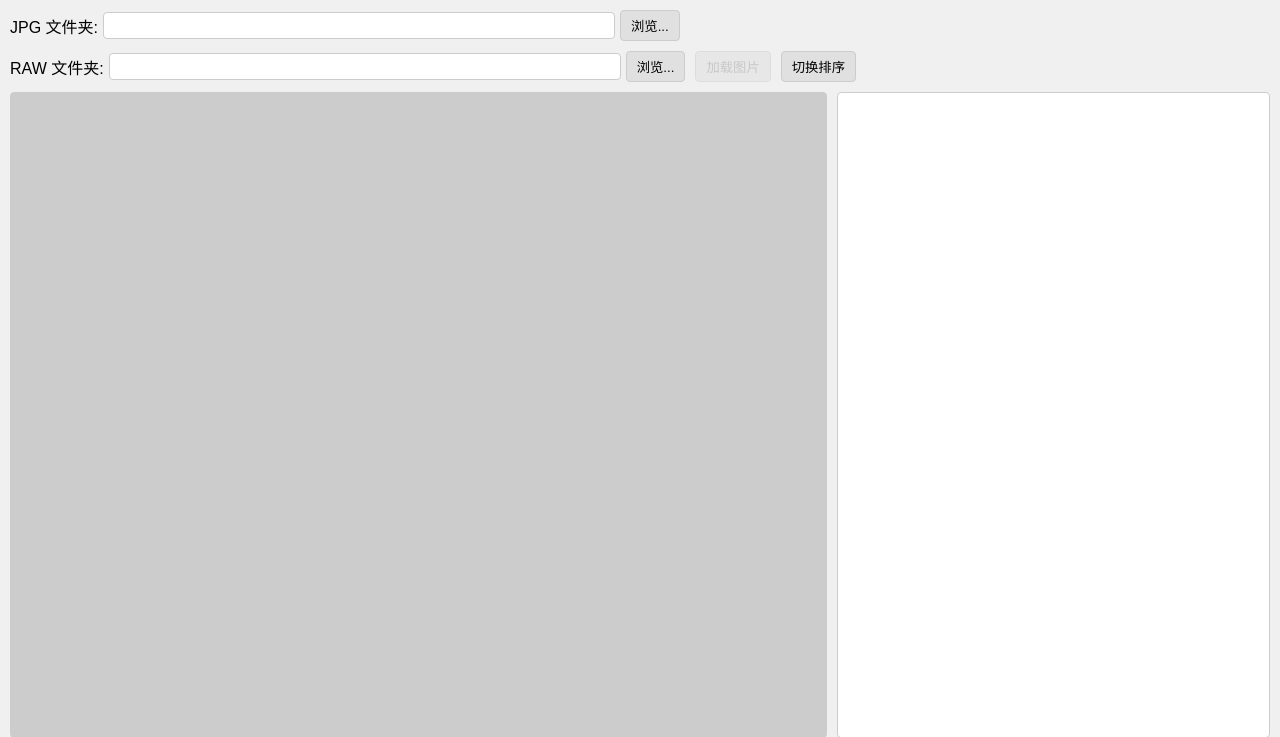
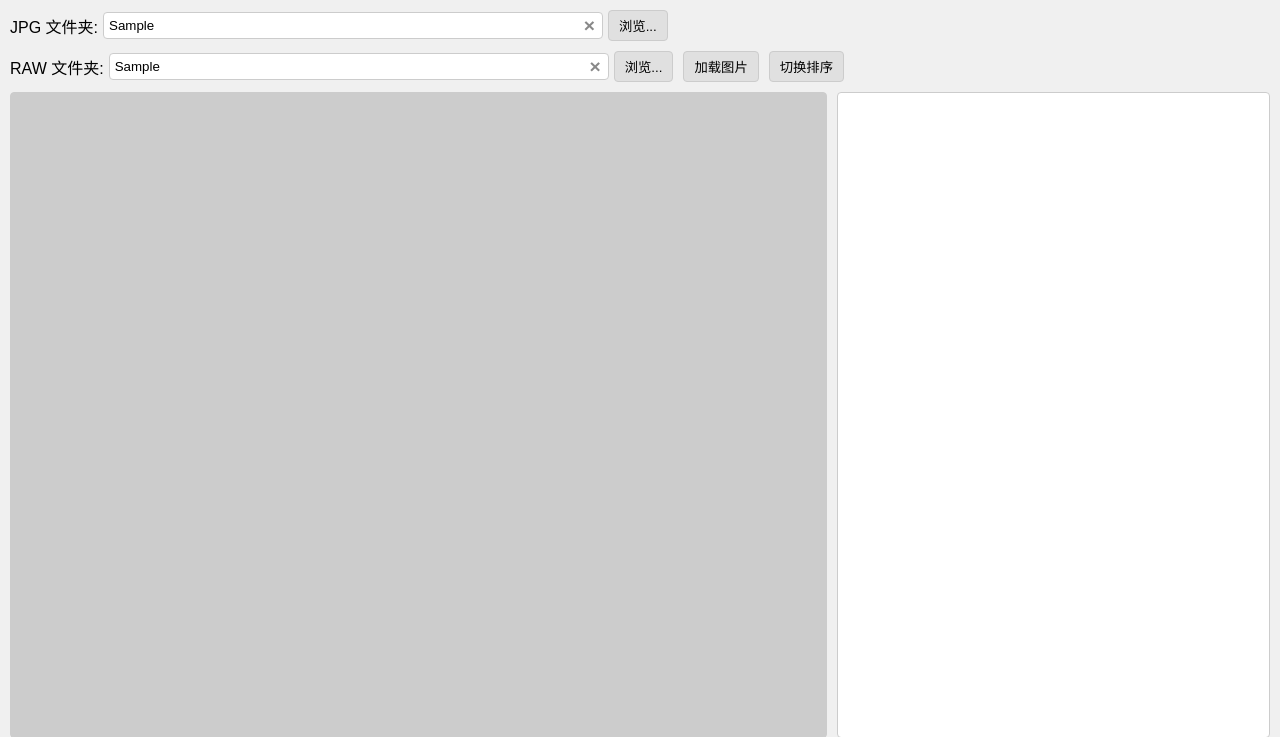
Before and after one commit to ID-VerNe/gallery-flask, a Flask app: template interface/templates/index.html in a window 1280 px wide. Shown: the top 737 px of the page. Run offline with Flask 2, Linux system fonts and the light colour scheme; the template is opened without the code that fills it: most values are stand-ins (such as "Sample title", 1, 10 or a date in 2020); some libraries are stand-ins or nearby versions.

Commit message:
自动载入上一次使用的文件夹路径

```diff
--- a/interface/api.py
+++ b/interface/api.py
@@ -28,7 +28,9 @@ app = Flask(__name__, template_folder=template_dir, static_folder=static_dir)
 @app.route('/')
 def index():
     logger.info("Serving index.html...")
-    return render_template('index.html')
+    default_jpg_folder = app_config.get('DEFAULT_JPG_FOLDER', '')
+    default_raw_folder = app_config.get('DEFAULT_RAW_FOLDER', '')
+    return render_template('index.html', default_jpg_folder=default_jpg_folder, default_raw_folder=default_raw_folder)
 
 
 @app.route('/api/select_folder', methods=['GET'])
--- a/interface/static/css/style.css
+++ b/interface/static/css/style.css
@@ -34,12 +34,35 @@ body {
     min-width: 80px; /* Ensure labels align */
 }
 
+.input-with-clear {
+    position: relative; /* Needed for positioning the clear button */
+    flex-grow: 1; /* Allow container to fill available space */
+    min-width: 500px; /* Minimum width for container */
+}
+
 .folder-path-input {
-    flex-grow: 1; /* Allow input to fill available space */
-    min-width: 500px; /* Minimum width for input */
+    width: 100%; /* Make input fill its container */
     padding: 5px;
+    padding-right: 25px; /* Make space for the clear button */
     border: 1px solid #ccc;
     border-radius: 4px;
+    box-sizing: border-box; /* Include padding and border in the element's total width and height */
+}
+
+.clear-input {
+    position: absolute;
+    right: 8px; /* Position from the right edge of the input */
+    top: 50%;
+    transform: translateY(-50%); /* Vertically center the button */
+    cursor: pointer;
+    color: #888; /* Grey color for the 'x' */
+    font-weight: bold;
+    font-size: 1.2em;
+    display: none; /* Initially hidden */
+}
+
+.clear-input:hover {
+    color: #555; /* Darker color on hover */
 }
 
 .top-controls button {
--- a/interface/static/js/actions.js
+++ b/interface/static/js/actions.js
@@ -301,19 +301,18 @@ export async function initialLoadAction() {
             appState.isLoaded = statusResponse.is_loaded;
             appState.current_image_metadata = statusResponse.current_image_metadata || {}; // 添加此行
 
-            const elements = ui.getElements();
-            if (elements.jpgFolderPathInput) elements.jpgFolderPathInput.value = appState.jpgFolder;
-            if (elements.rawFolderPathInput) elements.rawFolderPathInput.value = appState.rawFolder;
+            // Removed lines that were overwriting input field values
 
             ui.updateInfoLabel();
             ui.updateNavigationButtons();
 
-            if (appState.jpgFolder && appState.rawFolder) {
-                await loadFoldersAction();
-            } else {
-                ui.hideLoading();
-                ui.updateNavigationButtons();
-            }
+            // Check input field values directly for initial load
+            const elements = ui.getElements();
+            // Check input field values directly for initial load
+            // Removed automatic loadFoldersAction call
+
+            ui.hideLoading(); // Hide loading spinner after getting status
+            ui.updateNavigationButtons(); // Update button states based on initial state
 
         } else {
             const message = statusResponse && statusResponse.message ? `后端错误: ${statusResponse.message}` : '获取初始状态时发生未知错误。';
--- a/interface/static/js/elements.js
+++ b/interface/static/js/elements.js
@@ -10,6 +10,8 @@ export function initElements() {
         elements.rawFolderPathInput = document.getElementById('raw-folder-path');
         elements.browseJpgButton = document.getElementById('browse-jpg-button');
         elements.browseRawButton = document.getElementById('browse-raw-button');
+        elements.clearJpgPath = document.getElementById('clear-jpg-path');
+        elements.clearRawPath = document.getElementById('clear-raw-path');
         elements.browseJpgHidden = document.getElementById('browse-jpg-hidden');
         elements.browseRawHidden = document.getElementById('browse-raw-hidden');
         elements.loadImagesButton = document.getElementById('load-images-button');
--- a/interface/templates/index.html
+++ b/interface/templates/index.html
@@ -12,12 +12,18 @@
         <div class="top-controls">
             <div class="folder-input">
                 <label for="jpg-folder-path"> JPG 文件夹:</label>
-                <input type="text" id="jpg-folder-path" class="folder-path-input">
+                <div class="input-with-clear">
+                    <input type="text" id="jpg-folder-path" class="folder-path-input" value="{{ default_jpg_folder }}">
+                    <span class="clear-input" id="clear-jpg-path">&times;</span>
+                </div>
                 <button id="browse-jpg-button">浏览...</button>
             </div>
             <div class="folder-input">
                 <label for="raw-folder-path"> RAW 文件夹:</label>
-                <input type="text" id="raw-folder-path" class="folder-path-input">
+                <div class="input-with-clear">
+                    <input type="text" id="raw-folder-path" class="folder-path-input" value="{{ default_raw_folder }}">
+                    <span class="clear-input" id="clear-raw-path">&times;</span>
+                </div>
                 <button id="browse-raw-button">浏览...</button>
             </div>
             <button id="load-images-button">加载图片</button>
```
Also changed, not shown: interface/static/js/events.js (+42 -4 lines).
